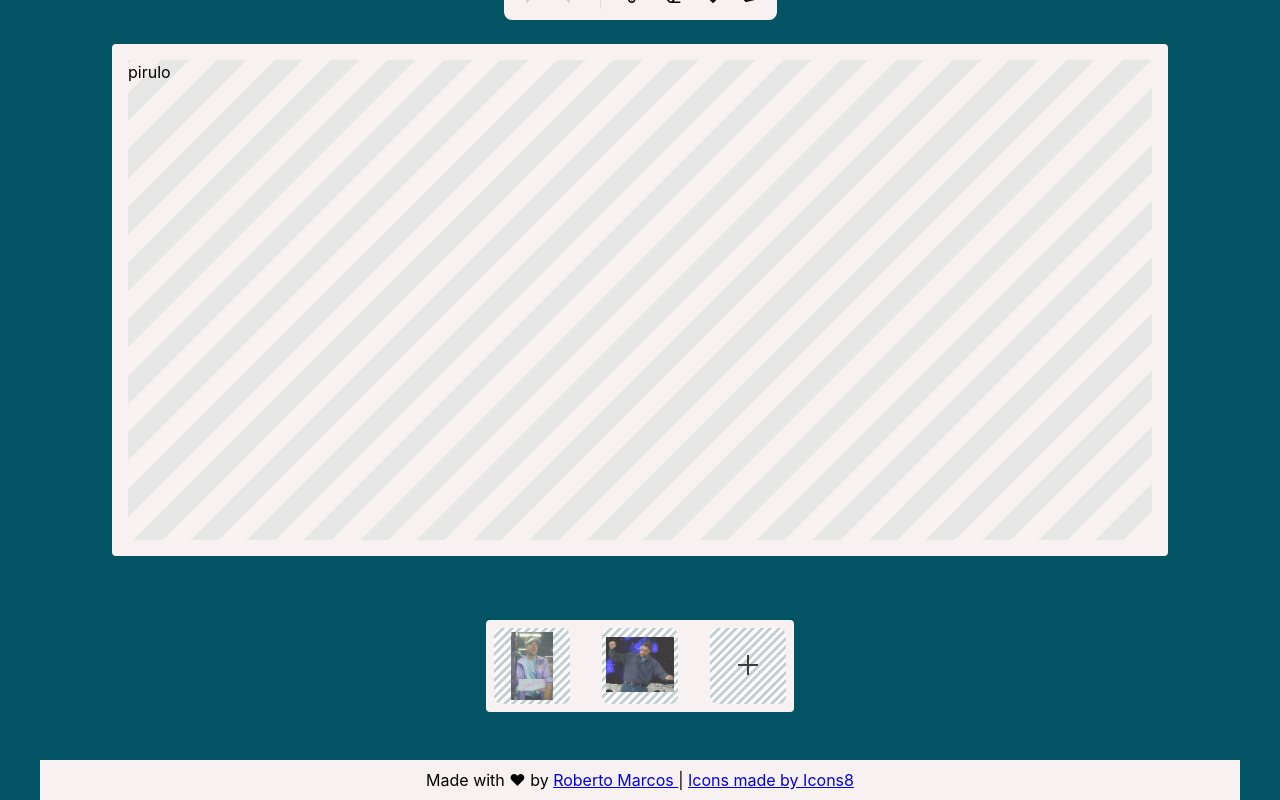
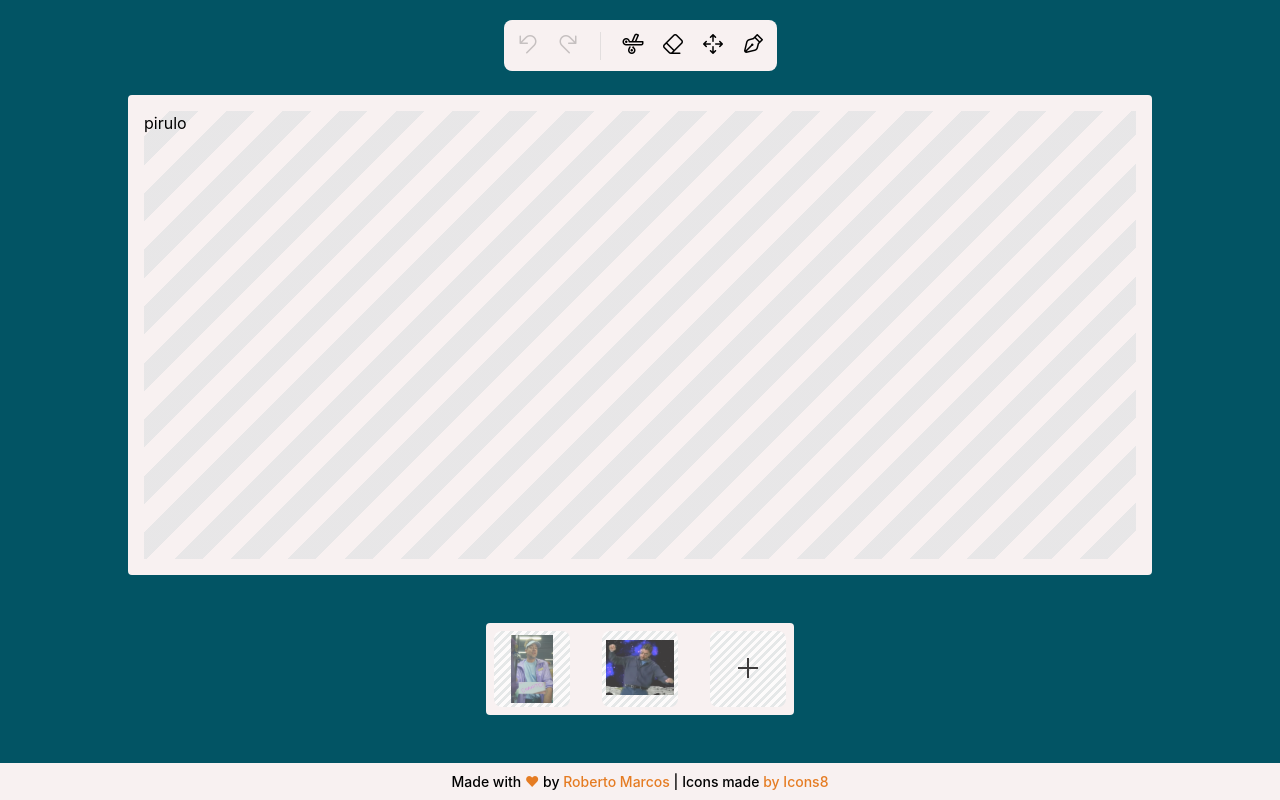
Before and after one commit to rdmarcos49/croppy, a React (Vite) app: page / in a window 1280 px wide. Built offline with nearby package versions, Linux system fonts and the light colour scheme.

Commit message:
fix footer

```diff
--- a/src/components/Board/styles.module.scss
+++ b/src/components/Board/styles.module.scss
@@ -13,7 +13,7 @@ $primary-color-light: #02546411;
   ;
   border: 16px solid var(--quaternary-color);
   border-radius: 4px;
-  margin: 0 auto 32px;
+  margin: 0 auto 16px;
   max-height: 100%;
   max-width: min(80vw, 1200px);
   min-height: 60vh;
--- a/src/components/Footer/index.tsx
+++ b/src/components/Footer/index.tsx
@@ -3,9 +3,9 @@ import styles from './styles.module.scss'
 export const Footer = () => (
   <footer className={styles.container}>
     <div className={styles['inner-wrapper']}>
-      Made with ❤ by <a href='https://www.linkedin.com/in/roberto-david-marcos/' target='_blank'> Roberto Marcos </a>
+      Made with <span className={styles.highlight}>❤</span> by <a className={styles.highlight} href='https://www.linkedin.com/in/roberto-david-marcos/' target='_blank'> Roberto Marcos </a>
       {' | '}
-      <a href="https://icons8.com/" target='_blank'>Icons made by Icons8</a>
+      Icons made <a className={styles.highlight} href="https://icons8.com/" target='_blank'>by Icons8</a>
     </div>
   </footer>
 )
--- a/src/components/Footer/styles.module.scss
+++ b/src/components/Footer/styles.module.scss
@@ -1,12 +1,28 @@
 .container {
   background-color: var(--quaternary-color);
   margin-top: 16px;
-  width: 100%;
+  width: 100vw;
 }
 
 .inner-wrapper {
+  font-size: 0.875rem;
+  font-weight: 500;
+  margin: 0 auto;
   max-width: 1200px;
   padding: 8px 0;
   text-align: center;
   width: 100%;
+
+  a {
+    text-decoration: none;
+
+    &:hover {
+      text-decoration: underline;
+      text-underline-offset: 4px;
+    }
+  }
 }
+
+.highlight {
+  color: var(--secondary-color);
+}
--- a/src/components/Layer/styles.module.scss
+++ b/src/components/Layer/styles.module.scss
@@ -1,4 +1,4 @@
-$primary-color-light: #02546444;
+$primary-color-light: #02546411;
 
 .container {
   background-image:
--- a/src/index.scss
+++ b/src/index.scss
@@ -15,11 +15,11 @@
 }
 
 * {
+  box-sizing: border-box;
   margin: 0;
   padding: 0;
 }
 
 html {
   background-color: var(--primary-color);
-  box-sizing: border-box;
 }
```
